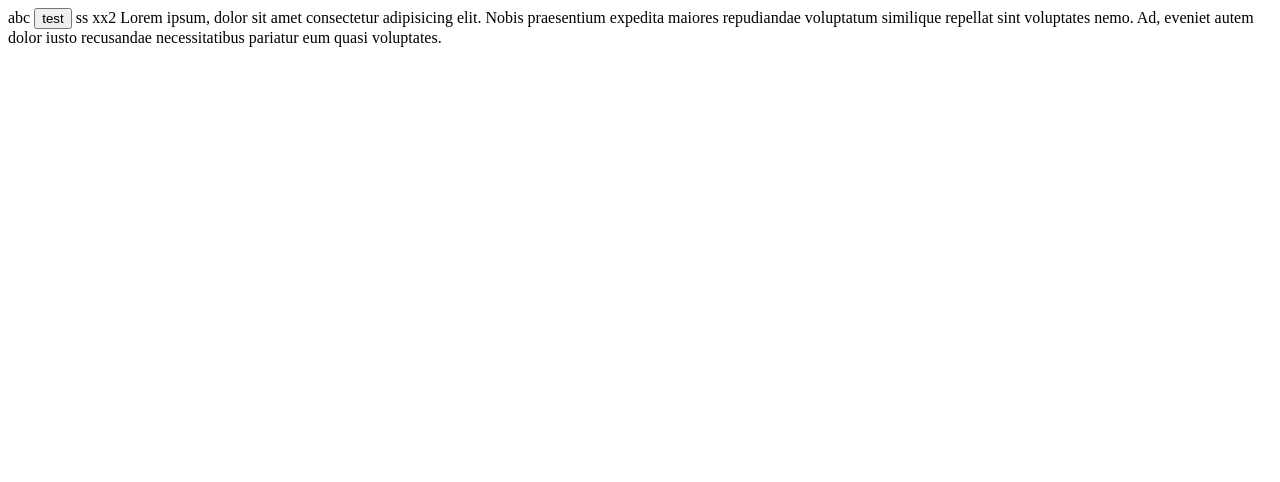
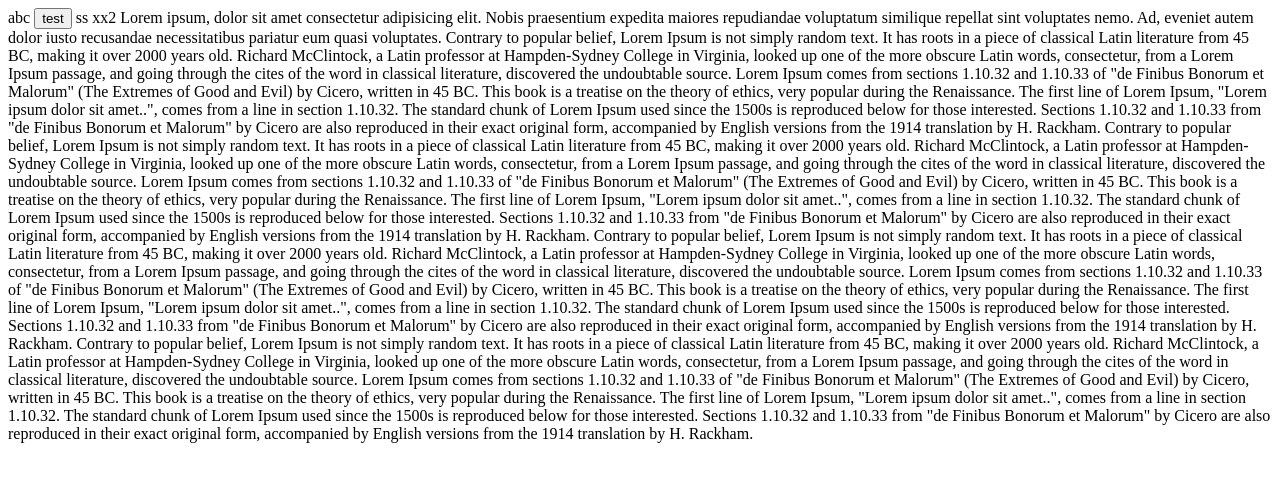
Before and after one commit to sergio99nv/sergio99nv.github.io, a plain HTML site: page index.html in a window 1280 px wide. Drawn offline with Linux system fonts and the light colour scheme.

Commit message:
Update index.html

```diff
--- a/index.html
+++ b/index.html
@@ -16,7 +16,23 @@ ss
     xx2
 
     Lorem ipsum, dolor sit amet consectetur adipisicing elit. Nobis praesentium expedita maiores repudiandae voluptatum similique repellat sint voluptates nemo. Ad, eveniet autem dolor iusto recusandae necessitatibus pariatur eum quasi voluptates.
+Contrary to popular belief, Lorem Ipsum is not simply random text. It has roots in a piece of classical Latin literature from 45 BC, making it over 2000 years old. Richard McClintock, a Latin professor at Hampden-Sydney College in Virginia, looked up one of the more obscure Latin words, consectetur, from a Lorem Ipsum passage, and going through the cites of the word in classical literature, discovered the undoubtable source. Lorem Ipsum comes from sections 1.10.32 and 1.10.33 of "de Finibus Bonorum et Malorum" (The Extremes of Good and Evil) by Cicero, written in 45 BC. This book is a treatise on the theory of ethics, very popular during the Renaissance. The first line of Lorem Ipsum, "Lorem ipsum dolor sit amet..", comes from a line in section 1.10.32.
 
+The standard chunk of Lorem Ipsum used since the 1500s is reproduced below for those interested. Sections 1.10.32 and 1.10.33 from "de Finibus Bonorum et Malorum" by Cicero are also reproduced in their exact original form, accompanied by English versions from the 1914 translation by H. Rackham.
+
+    Contrary to popular belief, Lorem Ipsum is not simply random text. It has roots in a piece of classical Latin literature from 45 BC, making it over 2000 years old. Richard McClintock, a Latin professor at Hampden-Sydney College in Virginia, looked up one of the more obscure Latin words, consectetur, from a Lorem Ipsum passage, and going through the cites of the word in classical literature, discovered the undoubtable source. Lorem Ipsum comes from sections 1.10.32 and 1.10.33 of "de Finibus Bonorum et Malorum" (The Extremes of Good and Evil) by Cicero, written in 45 BC. This book is a treatise on the theory of ethics, very popular during the Renaissance. The first line of Lorem Ipsum, "Lorem ipsum dolor sit amet..", comes from a line in section 1.10.32.
+
+The standard chunk of Lorem Ipsum used since the 1500s is reproduced below for those interested. Sections 1.10.32 and 1.10.33 from "de Finibus Bonorum et Malorum" by Cicero are also reproduced in their exact original form, accompanied by English versions from the 1914 translation by H. Rackham.
+
+
+    Contrary to popular belief, Lorem Ipsum is not simply random text. It has roots in a piece of classical Latin literature from 45 BC, making it over 2000 years old. Richard McClintock, a Latin professor at Hampden-Sydney College in Virginia, looked up one of the more obscure Latin words, consectetur, from a Lorem Ipsum passage, and going through the cites of the word in classical literature, discovered the undoubtable source. Lorem Ipsum comes from sections 1.10.32 and 1.10.33 of "de Finibus Bonorum et Malorum" (The Extremes of Good and Evil) by Cicero, written in 45 BC. This book is a treatise on the theory of ethics, very popular during the Renaissance. The first line of Lorem Ipsum, "Lorem ipsum dolor sit amet..", comes from a line in section 1.10.32.
+
+The standard chunk of Lorem Ipsum used since the 1500s is reproduced below for those interested. Sections 1.10.32 and 1.10.33 from "de Finibus Bonorum et Malorum" by Cicero are also reproduced in their exact original form, accompanied by English versions from the 1914 translation by H. Rackham.
+
+
+    Contrary to popular belief, Lorem Ipsum is not simply random text. It has roots in a piece of classical Latin literature from 45 BC, making it over 2000 years old. Richard McClintock, a Latin professor at Hampden-Sydney College in Virginia, looked up one of the more obscure Latin words, consectetur, from a Lorem Ipsum passage, and going through the cites of the word in classical literature, discovered the undoubtable source. Lorem Ipsum comes from sections 1.10.32 and 1.10.33 of "de Finibus Bonorum et Malorum" (The Extremes of Good and Evil) by Cicero, written in 45 BC. This book is a treatise on the theory of ethics, very popular during the Renaissance. The first line of Lorem Ipsum, "Lorem ipsum dolor sit amet..", comes from a line in section 1.10.32.
+
+The standard chunk of Lorem Ipsum used since the 1500s is reproduced below for those interested. Sections 1.10.32 and 1.10.33 from "de Finibus Bonorum et Malorum" by Cicero are also reproduced in their exact original form, accompanied by English versions from the 1914 translation by H. Rackham.
 <script>
     // registrar service worker
     if ('serviceWorker' in navigator) {
@@ -32,15 +48,7 @@ ss
     }
 
 
-       window.addEventListener('beforeinstallprompt', (e) => {
-        e.preventDefault();
-        setTimeout(() => {
-            e.prompt();
-console.log('pr');
 
-        }, 8 *1000);
-
-    });
 </script>
 </body>
 </html>
```
